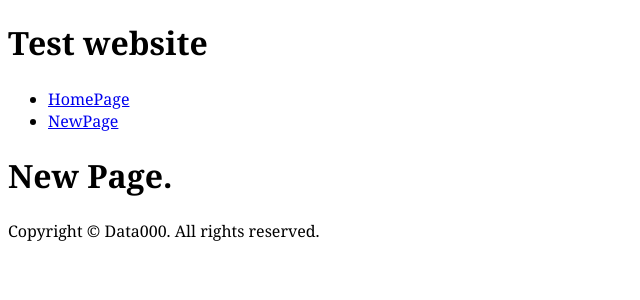
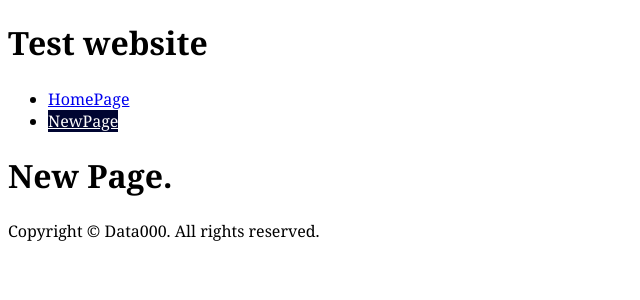
Before and after one commit to Data000/pages, a Jekyll site: the page built from newpage.html, in a window 1280 px wide. Shown: the top 300 px of the page, without its empty margins (0-640 px from the left). Built offline with Jekyll 4.4.1, drawn with Linux system fonts in a browser that asks for light colours.

Commit message:
Added css highlight.

```diff
--- a/_includes/nav.html
+++ b/_includes/nav.html
@@ -1,6 +1,6 @@
 <nav>
   <ul>
-    <li><a href="{{site.baseurl}}/" class="{% if page.url == '/index.html' %}current{% endif %}">HomePage</a>
-    <li><a href="{{site.baseurl}}/newpage.html">NewPage</a>
+    <li><a href="{{site.baseurl}}/index.html" {% if page.url == '/index.html' %} class="current" {% endif %}>HomePage</a>
+    <li><a href="{{site.baseurl}}/newpage.html" {% if page.url == '/newpage.html' %} class="current" {% endif %}>NewPage</a>
   </ul>
 </nav>
```
Also changed, not shown: 1 other file.
